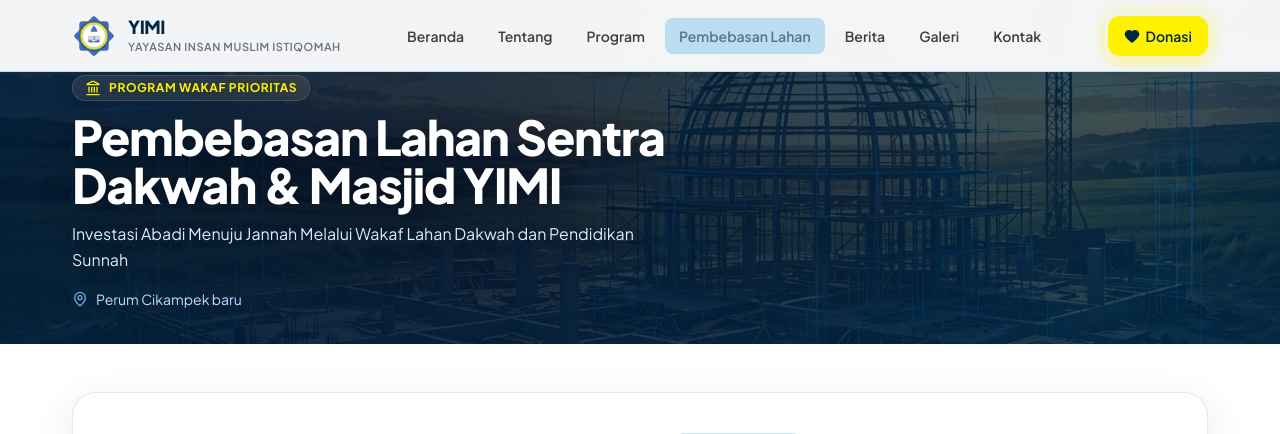
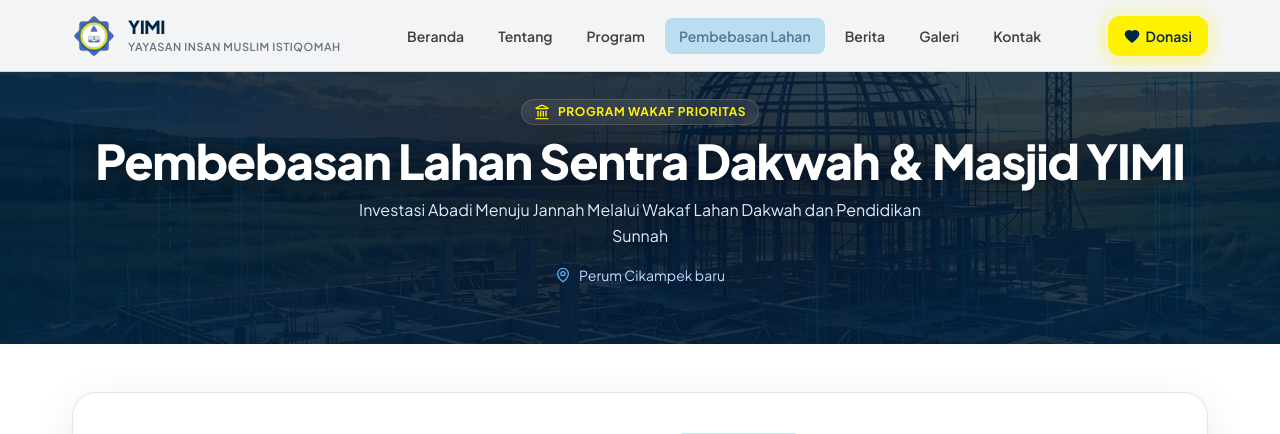
Before and after one commit to rizdwi/yimi-website, a Next.js app: page /pembebasan-lahan in a window 1280 px wide. Shown: the top 434 px of the page. Built offline with nearby package versions, Linux system fonts and the light colour scheme; no server answers; the database is empty.

Commit message:
style(lahan): ubah tata letak hero banner pembebasan lahan menjadi center

```diff
--- a/app/(public)/pembebasan-lahan/content.tsx
+++ b/app/(public)/pembebasan-lahan/content.tsx
@@ -148,7 +148,7 @@ export default function PembebasanLahanPage() {
       <PageHero
         image="/images/banners/pembebasan-lahan.jpg"
         imageAlt="Pembangunan kubah masjid di atas lahan hijau saat senja"
-        align="left"
+        align="center"
         badge={
           <>
             <Landmark className="w-4 h-4" />
@@ -158,7 +158,7 @@ export default function PembebasanLahanPage() {
         title={campaign.judul}
         subtitle={campaign.subjudul}
         extra={
-          <div className="flex items-center gap-2 text-xs md:text-sm text-blue-200 mt-4">
+          <div className="flex items-center justify-center gap-2 text-xs md:text-sm text-blue-200 mt-4">
             <MapPin className="w-4 h-4 text-yimi-green-500 shrink-0" />
             <span>{campaign.lokasi}</span>
           </div>
```
